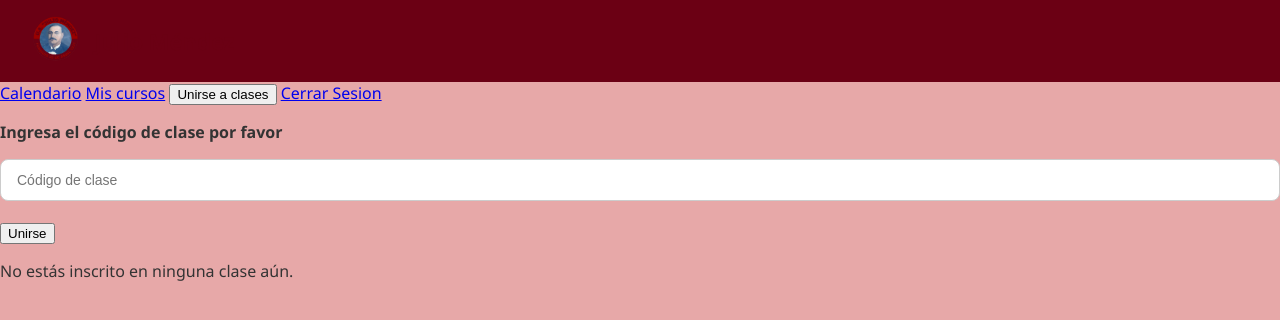
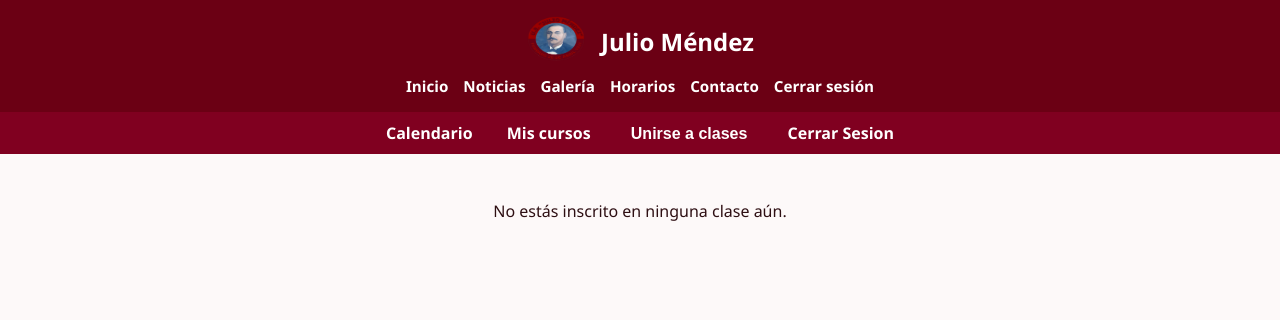
Before and after one commit to MatthewMontanoRevilla13/FMSDigital, a PHP site: page /PanelDeEstudiante.php in a window 1280 px wide. Shown: the top 320 px of the page. Run offline with PHP 8.4, Linux system fonts and the light colour scheme; the visitor is signed in with stand-in values (Sample User, id 1); data comes from the database, SQL or seed files in the repository; some libraries are stand-ins or nearby versions.

Commit message:
recuperacion de archivo que hacia falta

```diff
--- a/Base de Datos/registrop6.sql
+++ b/Base de Datos/registrop6.sql
@@ -3,7 +3,7 @@
 -- https://www.phpmyadmin.net/
 --
 -- Host: 127.0.0.1
--- Generation Time: Oct 02, 2025 at 03:34 AM
+-- Generation Time: Oct 04, 2025 at 03:40 AM
 -- Server version: 10.4.32-MariaDB
 -- PHP Version: 8.2.12
 
--- a/Maquetacion/Estudiante/PanelDeEstudiante.css
+++ b/Maquetacion/Estudiante/PanelDeEstudiante.css
@@ -1,182 +1,230 @@
-/* Estilo general del body */
+/* Estilo general del cuerpo */
 body {
+  margin: 0;
   font-family: 'Segoe UI', Tahoma, Geneva, Verdana, sans-serif;
-  margin: 0;
-  padding: 0;
-  background-color: #e7a8a8; /* Fondo rosadito */
-  color: #333; /* Texto oscuro para buen contraste */
+  background-color: #fdf9f9;
+  color: #2e0f13;
 }
 
-/* Encabezado con logo y nombre del colegio */
+/* Cabecera con fondo rojo oscuro y texto blanco centrado */
 header {
-  background-color: #6b0014; /* fondo rojo oscuro */
+  background-color: #6b0014;
   color: white;
-  padding: 16px 32px;
+  padding: 15px 20px;
   display: flex;
+  flex-direction: column;
   align-items: center;
+  text-align: center;
+  gap: 10px;
 }
 
-/* Agrupamos logo + nombre */
+/* Agrupamos logo y nombre */
 .logo-nombre {
   display: flex;
   align-items: center;
-  gap: 15px; /* espacio entre logo y texto */
+  gap: 15px;
+  flex-wrap: wrap;
+  justify-content: center;
 }
 
-/* Tamaño del logo */
+/* Tamaño del logo redondo */
 .logo {
-  height: 50px;
+  width: 60px;
+  height: auto;
+  max-width: 80px;
+  border-radius: 50%;
 }
 
-/* Estilo del texto con el nombre del cole */
-.nombre-colegio,
-header h1 {
-  font-size: 22px;
+/* Nombre del colegio */
+.titulo-colegio {
+  font-size: 1.5em;
   font-weight: bold;
-  margin: 0; /* quitamos margen extra */
 }
 
-/* Caja blanca donde está el formulario */
-.container {
-  max-width: 420px;
-  background-color: white;
-  margin: 50px auto;
-  padding: 40px 30px;
-  border-radius: 12px;
-  box-shadow: 0 4px 12px rgba(0, 0, 0, 0.1);
-  box-sizing: border-box;
+/* Nombre del estudiante */
+.nombre-alumno {
+  font-weight: bold;
+  font-size: 1em;
 }
 
-/* Título del formulario */
-h1 {
-  font-size: 22px;
-  margin-bottom: 30px;
+/* Menú principal (Inicio, Noticias, etc.) */
+nav {
+  display: flex;
+  flex-wrap: wrap;
+  justify-content: center;
+  gap: 12px;
+}
+
+/* Estilo de cada link del menú */
+nav a {
+  color: white;
+  text-decoration: none;
+  font-weight: bold;
+  font-size: 0.95em;
+}
+
+nav a:hover {
+  text-decoration: underline;
+  color: #ffcdd0;
+}
+
+/* Segundo menú debajo del header */
+.menu-secundario {
+  background-color: #800020;
+  padding: 10px;
   text-align: center;
+}
+
+/* Enlaces y botones del segundo menú */
+.menu-secundario a,
+.menu-secundario button {
+  background: none;
+  border: none;
+  color: white;
+  margin: 0 15px;
+  font-weight: bold;
+  text-decoration: none;
+  cursor: pointer;
+  font-size: 1em;
+}
+
+.menu-secundario a:hover,
+.menu-secundario button:hover {
+  text-decoration: underline;
+  color: #ffd6d9;
+}
+
+/* Formulario para ingresar código de clase */
+.formulario-clase {
+  display: none;
+  background-color: #fff5f7;
+  padding: 20px;
+  text-align: center;
+}
+
+.formulario-clase p {
+  margin-bottom: 10px;
+  font-weight: bold;
   color: #6b0014;
 }
 
-/* Etiquetas */
-label {
-  display: block;
-  margin-bottom: 8px;
-  font-weight: 600;
+.formulario-clase input {
+  padding: 8px;
+  width: 200px;
+  border-radius: 4px;
+  border: 1px solid #dca6a9;
+  background-color: #fff0f2;
 }
 
-/* Campos para escribir */
-input {
-  width: 100%;
-  padding: 12px 16px;
-  margin-bottom: 20px;
-  border: 1px solid #ccc;
-  border-radius: 8px;
-  font-size: 14px;
-  box-sizing: border-box;
-}
-
-/* Botón de enviar */
-input[type="submit"] {
+/* Botón para enviar código de clase */
+.formulario-clase button {
+  margin-top: 10px;
+  padding: 8px 16px;
   background-color: #6b0014;
   color: white;
   border: none;
-  padding: 12px;
+  border-radius: 5px;
   font-weight: bold;
-  border-radius: 8px;
   cursor: pointer;
-  transition: background-color 0.3s;
 }
 
-/* Efecto al pasar el mouse por el botón */
-input[type="submit"]:hover {
-  background-color: #a52a2a;
-}
-
-/* Botón "Registrarse" que es un link pero se ve como botón */
-.boton {
-  display: block;
-  margin-top: 20px;
-  text-align: center;
-  padding: 10px 0;
-  background-color: #6b0014;
-  color: white;
-  border-radius: 8px;
-  text-decoration: none;
-  transition: background-color 0.3s;
-}
-
-.boton:hover {
-  background-color: #a52a2a;
-}
-
-/* Sección extra abajo del login con beneficios */
-.extra-section {
-  max-width: 1000px;
-  margin: 60px auto 30px;
-  text-align: center;
-}
-
-/* Título de la sección extra */
-.extra-section h2 {
-  font-size: 20px;
-  color: #6b0014;
-  margin-bottom: 30px;
-}
-
-/* Caja que contiene las 3 opciones */
-.features {
+/* Contenedor que muestra las clases del estudiante */
+.contenedor-clases {
   display: flex;
   flex-wrap: wrap;
   justify-content: center;
-  gap: 20px;
+  gap: 25px;
+  padding: 30px;
 }
 
-/* Cada "feature" individual */
-.feature {
-  background-color: white;
-  border-radius: 10px;
-  box-shadow: 0 2px 10px rgba(0, 0, 0, 0.1);
+/* Caja de cada clase individual */
+.clase {
+  width: 220px;
+  height: 240px;
+  background-color: #fff5f7;
+  border-radius: 20px;
+  text-align: center;
   padding: 20px;
-  width: 280px;
-  text-align: center;
+  box-shadow: 0 2px 6px rgba(107, 0, 20, 0.1);
+  transition: transform 0.3s;
 }
 
-/* Título dentro de cada feature */
-.feature h3 {
-  font-size: 16px;
-  color: #6b0014;
-  margin-bottom: 10px;
+/* Efecto al pasar el mouse por una clase */
+.clase:hover {
+  transform: scale(1.05);
+  box-shadow: 0 4px 10px rgba(107, 0, 20, 0.2);
 }
 
-/* Texto dentro de cada feature */
-.feature p {
-  font-size: 14px;
-  color: #a52a2a;
+/* Imagen dentro de cada clase */
+.clase img {
+  width: 100px;
+  height: 100px;
+  margin-bottom: 15px;
 }
 
-/* Adaptación para celular */
-@media (max-width: 600px) {
+/* Nombre de la clase y del profe */
+.clase span {
+  display: block;
+  font-weight: bold;
+  font-size: 1.2em;
+  color: #6b0014;
+}
+
+/* Ajustes responsive */
+@media (max-width: 1024px) {
+  .titulo-colegio {
+    margin-left: 100px;
+  }
+}
+
+@media (max-width: 768px) {
   header {
     flex-direction: column;
-    align-items: flex-start;
-    gap: 10px;
-    text-align: left;
+    align-items: center;
+    text-align: center;
   }
 
   .logo {
-    height: 40px;
+    width: 50px;
   }
 
-  .nombre-colegio,
-  header h1 {
-    font-size: 18px;
+  .titulo-colegio {
+    font-size: 1.3em;
+    margin-left: 0;
+    text-align: center;
   }
 
-  .container {
-    margin: 20px 10px;
-    padding: 30px 20px;
+  nav {
+    flex-wrap: wrap;
+    justify-content: center;
+    gap: 10px;
+    margin-top: 10px;
   }
 
-  .features {
-    flex-direction: column;
-    align-items: center;
+  .contenedor-clases {
+    padding: 15px;
+  }
+
+  .clase {
+    width: 100%;
+    max-width: 280px;
   }
 }
+
+@media (max-width: 480px) {
+  .logo {
+    width: 45px;
+  }
+
+  .titulo-colegio {
+    font-size: 1.2em;
+  }
+
+  .nombre-alumno {
+    font-size: 0.9em;
+  }
+
+  nav a {
+    font-size: 0.85em;
+  }
+}
--- a/Maquetacion/Estudiante/PanelDeEstudiante.php
+++ b/Maquetacion/Estudiante/PanelDeEstudiante.php
@@ -1,83 +1,86 @@
 <!DOCTYPE html>
 <html lang="es">
 <head>
+  <!-- Configuraciones básicas -->
   <meta charset="UTF-8" />
   <meta name="viewport" content="width=device-width, initial-scale=1.0"/>
   <title>Panel del Estudiante</title>
-  <link rel="stylesheet" href="/FMSDIGITAL/Maquetacion/Estudiante/PanelDeEstudiante.css">
+
+  <!-- CSS y librerías para validación -->
+  <link rel="stylesheet" href="/1r Sprint-FMSDigital/Maquetacion/Estudiante/PanelDeEstudiante.css">
   <script src="https://code.jquery.com/jquery-3.6.0.min.js"></script>
   <script src="https://cdn.jsdelivr.net/jquery.validation/1.19.5/jquery.validate.min.js"></script>
   <script src="http://ajax.aspnetcdn.com/ajax/jquery.validate/1.11.1/jquery.validate.min.js"></script>
 </head>
+
 <body>
-<header>
-  <div class="logo-nombre">
-    <img src="/FMSDIGITAL/Maquetacion/imagenes/logo.png" alt="Logo del colegio" class="logo">
-    <h1>Julio Méndez</h1>
-  </div>
-</header>
-<!-- Menú secundario con opciones extras -->
+  <!-- Encabezado con logo, nombre y datos del alumno -->
+  <!-- header -->
+  <?php include '../header.php'; ?>
+
+  <!-- Segundo menú con opciones extra -->
   <div class="menu-secundario">
     <a href="#">Calendario</a>
-  <a href="PanelDeEstudiante.php">Mis cursos</a>
-  <!-- Botón que abre el formulario para unirse -->
+    <a href="#">Mis cursos</a>
     <button onclick="mostrarFormulario()">Unirse a clases</button>
-  <!-- Cerrar sesión -->
-  <a href="/FMSDIGITAL/Maquetacion/CuentasDeUsuario/cerrarL.php">Cerrar Sesion</a>
+    <a href="/1r Sprint-FMSDigital/Maquetacion/CuentasDeUsuario/cerrarL.php">Cerrar Sesion</a>
   </div>
-<!-- Formulario para ingresar un código de clase -->
+
+  <!-- Formulario para unirse a una clase con código -->
   <div class="formulario-clase" id="formulario">
-  <form action="/FMSDIGITAL/Maquetacion/CuentasDeUsuario/datosUC.php" method="post" id="unirseclase">
+    <form action="/1r Sprint-FMSDigital/Maquetacion/CuentasDeUsuario/datosUC.php" method="post" id="unirseclase">
       <p><label for="Codigo">Ingresa el código de clase por favor</label></p>
       <input type="text" placeholder="Código de clase" required name="Codigo"><br>
       <button type="submit">Unirse</button>
     </form>
   </div>
-<!-- Aquí se muestran todas las clases a las que el estudiante está inscrito -->
+
+  <!-- Clases a las que el estudiante está inscrito -->
   <div class="contenedor-clases">
     <?php
-  // Se inicia la sesión para identificar al usuario
-  session_start();
-  // Conexión con la base de datos
     $conexion = mysqli_connect("localhost", "root", "", "RegistroP6");
+
     if (!$conexion) {
         echo "<p>Error en la conexión: " . mysqli_connect_error() . "</p>";
         exit;
     }
-  // Usuario actual (tomado de la sesión)
+
     $usuario = $_SESSION['usu'];
-  // Consulta SQL: busca todas las clases donde el usuario está inscrito
+
     $sql = "SELECT c.id_clase, c.nombreClase, c.nomProfe
             FROM Clase c
             JOIN Cuenta_has_Clase h ON c.id_clase = h.Clase_id_clase
             WHERE h.Cuenta_Usuario = '$usuario'";
+
     $resultado = mysqli_query($conexion, $sql);
-  // Si el estudiante tiene clases, se muestran en cuadros
+
     if (mysqli_num_rows($resultado) > 0) {
         while ($fila = mysqli_fetch_assoc($resultado)) {
-          echo "<div class='clase' onclick=\"window.location.href='/FMSDIGITAL/Maquetacion/Estudiante/ClaseDeAlumno.php?id_clase=" . $fila['id_clase'] . "'\" style='cursor:pointer;'>";
-          echo "<img src='/FMSDIGITAL/Maquetacion/imagenes/imagen historia.png'/>";
+            echo "<div class='clase' onclick=\"window.location.href='/FMSDigital/Maquetacion/Estudiante/ClaseDeAlumno.php?id_clase=" . $fila['id_clase'] . "'\" style='cursor:pointer;'>";
+            echo "<img src='/1r Sprint-FMSDigital/Maquetacion/imagenes/imagen historia.png'/>";
             echo "<span>" . $fila['nombreClase'] . "<br>" . $fila['nomProfe'] . "</span>";
             echo "</div>";
         }
     } else {
-      // Si no hay clases inscritas
         echo "<p>No estás inscrito en ninguna clase aún.</p>";
     }
     ?>
   </div>
+
+  <!-- Script para mostrar el formulario y validar -->
   <script>
-  // Función para mostrar el formulario de unirse a clases
+    // Muestra el formulario de unirse
     function mostrarFormulario() {
       document.getElementById('formulario').style.display = 'block';
     }
-  // Validación del formulario con jQuery
+
+    // Validación con jQuery
     $().ready(function () {
       $("#unirseclase").validate({
         rules: {
           Codigo: {
-          required: true,   // no puede estar vacío
-          minlength: 1      // mínimo 1 caracter
+            required: true,
+            minlength: 1
           }
         },
         messages: {
@@ -87,7 +90,7 @@
           }
         },
         submitHandler: function (form) {
-        form.submit(); // si todo está bien, se envía
+          form.submit(); // Si todo está bien, se manda
         }
       });
     });
```
Also changed, not shown: ejemplos.php (deleted, +0 -79 lines), Maquetacion/media/entregas/E_5_U9416161_1759588548.png (added). Lines whose indentation alone changed are shown as unchanged.
